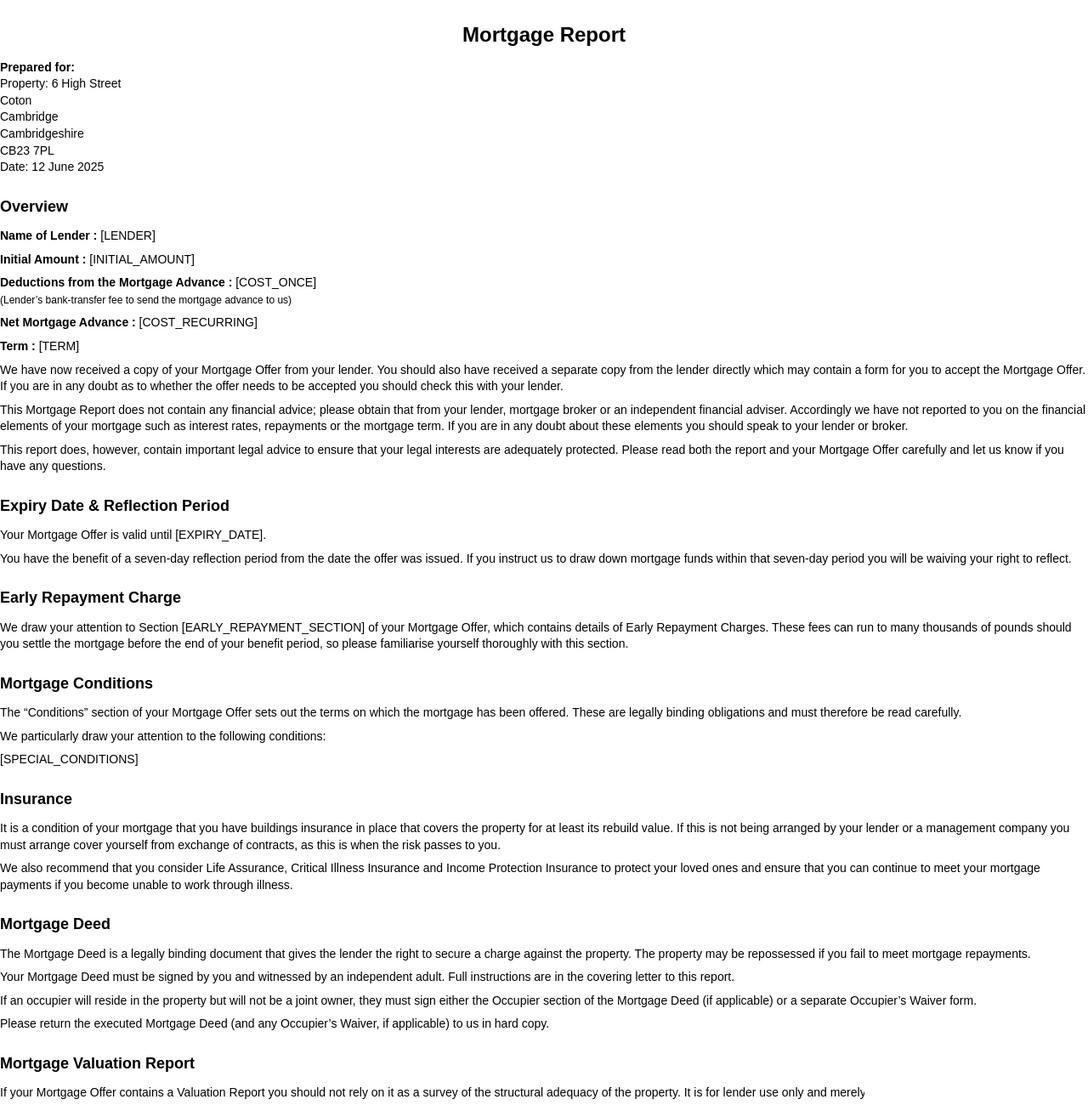
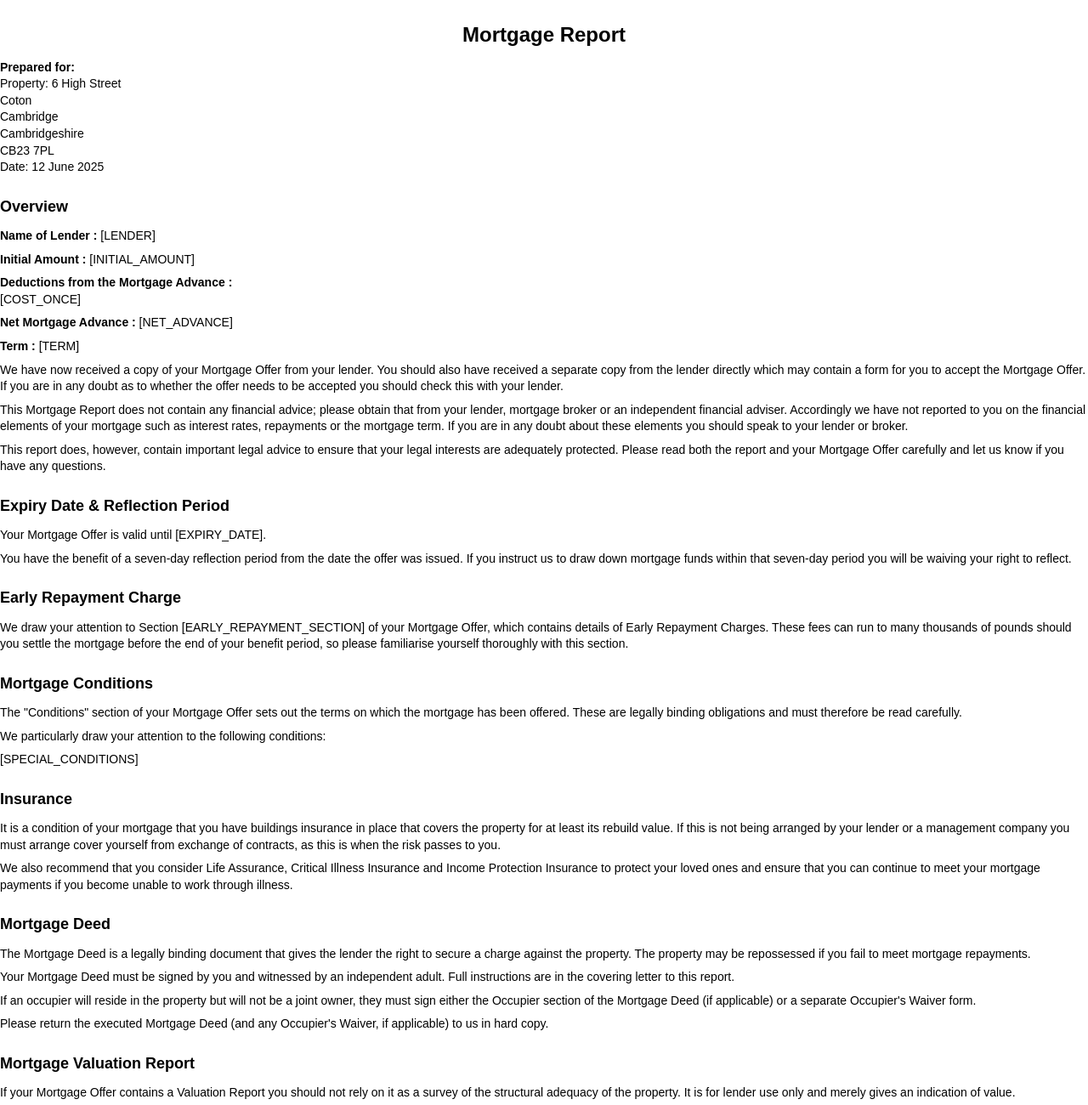
Before and after one commit to Dev-debug-code/EliteConveyancing, a plain HTML site: page data/mortgage_report_template.html in a window 1280 px wide. Shown: the top 1300 px of the page at 85% size. Drawn offline with Linux system fonts and the light colour scheme.

Commit message:
Update mortgage_report_template.html

```diff
--- a/data/mortgage_report_template.html
+++ b/data/mortgage_report_template.html
@@ -29,9 +29,9 @@ Date: 12 June 2025</p>
 
 <p><strong>Name of Lender :</strong> [LENDER]</p>
 <p><strong>Initial Amount :</strong> [INITIAL_AMOUNT]</p>
-<p><strong>Deductions from the Mortgage Advance :</strong> [COST_ONCE]<br>
-<small>(Lender’s bank-transfer fee to send the mortgage advance to us)</small></p>
-<p><strong>Net Mortgage Advance :</strong> [COST_RECURRING]</p>
+<p><strong>Deductions from the Mortgage Advance :</strong><br>
+[COST_ONCE]</p>
+<p><strong>Net Mortgage Advance :</strong> [NET_ADVANCE]</p>
 <p><strong>Term :</strong> [TERM]</p>
 
 <p>We have now received a copy of your Mortgage Offer from your lender. You should
@@ -66,7 +66,7 @@ benefit period, so please familiarise yourself thoroughly with this section.</p>
 
 <h2>Mortgage Conditions</h2>
 
-<p>The “Conditions” section of your Mortgage Offer sets out the terms on which the
+<p>The "Conditions" section of your Mortgage Offer sets out the terms on which the
 mortgage has been offered. These are legally binding obligations and must therefore
 be read carefully.</p>
 
@@ -97,9 +97,9 @@ Full instructions are in the covering letter to this report.</p>
 
 <p>If an occupier will reside in the property but will not be a joint owner, they must sign
 either the Occupier section of the Mortgage Deed (if applicable) or a separate
-Occupier’s Waiver form.</p>
+Occupier's Waiver form.</p>
 
-<p>Please return the executed Mortgage Deed (and any Occupier’s Waiver, if
+<p>Please return the executed Mortgage Deed (and any Occupier's Waiver, if
 applicable) to us in hard copy.</p>
 
 <h2>Mortgage Valuation Report</h2>
```
